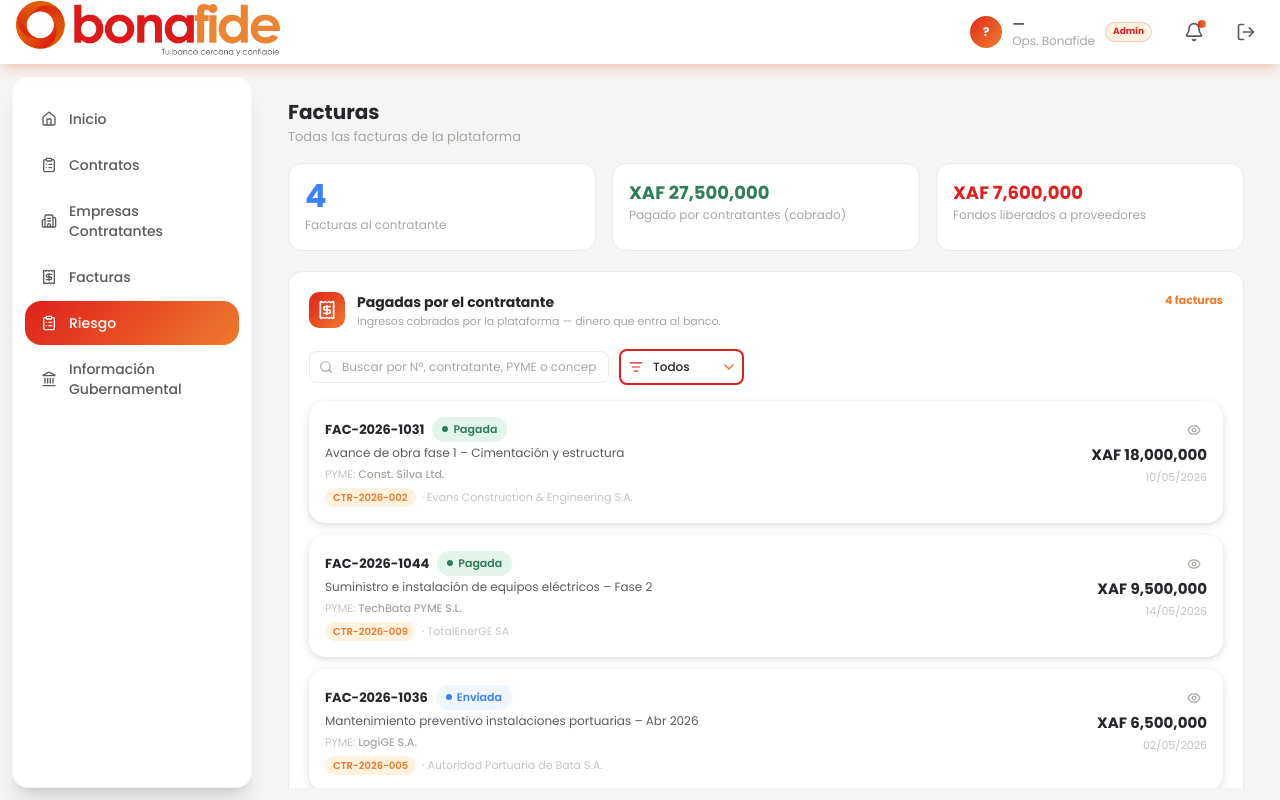
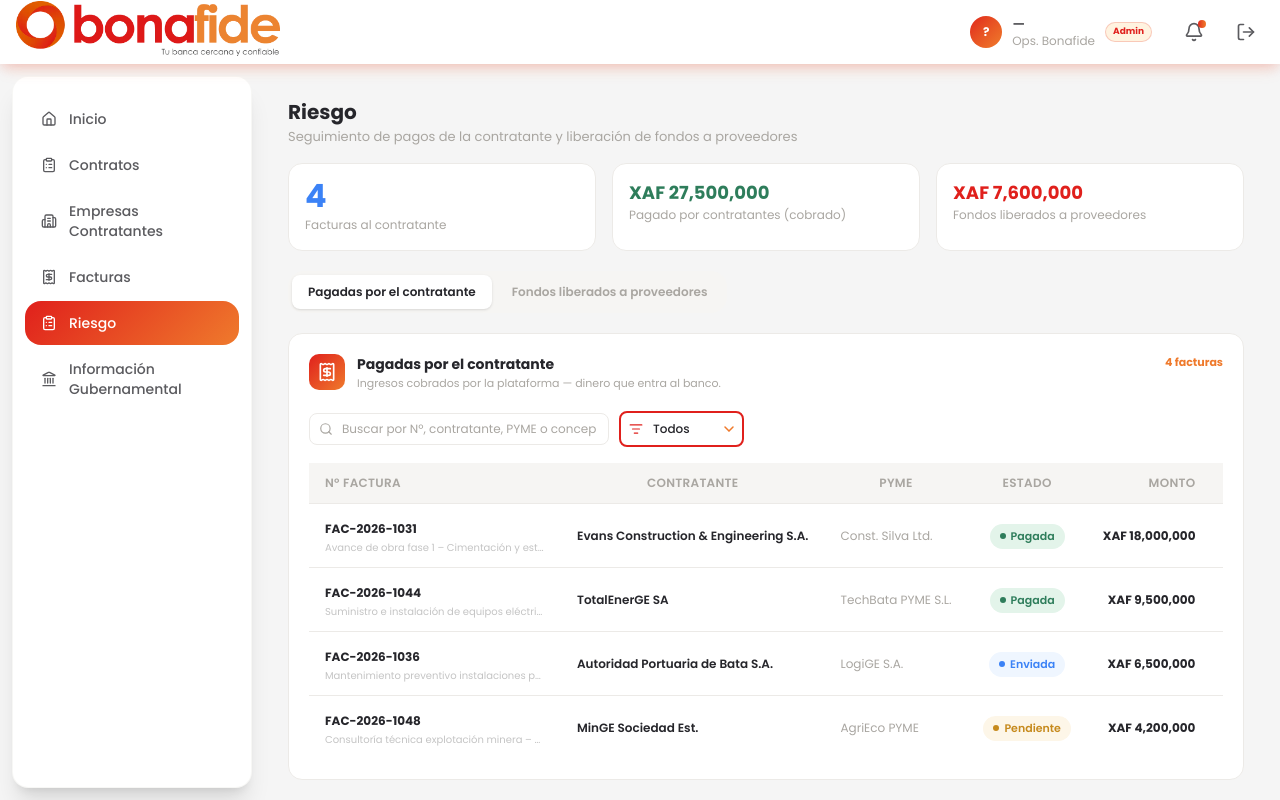
Before and after one commit to EbrickM/Cjuntos-revision, a React (Vite) app: page /admin/riesgo in a window 1280 px wide. Built offline with nearby package versions, Linux system fonts and the light colour scheme.

Commit message:
feat:adding detail in gubernamental information

```diff
--- a/src/pages/admin/AdminRisk.jsx
+++ b/src/pages/admin/AdminRisk.jsx
@@ -82,43 +82,84 @@ const SearchBar = ({ value, onChange, placeholder = 'Buscar…', withEstado = fa
   </div>
 );
 
-const FatCard = ({ inv, onDetalle }) => (
-  <div className="bg-white rounded-[16px] p-4 flex items-start gap-4 shadow-[0_3px_10px_rgba(0,0,0,0.10),0_1px_4px_rgba(0,0,0,0.06)]">
-    <div className="flex-1 min-w-0">
-      <div className="flex items-center gap-2 mb-0.5 flex-wrap">
-        <span className="text-[13px] font-bold text-text-1">{inv.id}</span>
-        <Badge variant={estadoVariant(inv.estado)}>{inv.estado}</Badge>
+// ── Tabla estilo Admin (igual que Contratos/FacturasAdmin) ────────────────────
+const TablaFacturas = ({ invs, busqueda, setBusqueda, filtro, setFiltro, onDetalle, proveedor }) => (
+  <>
+    <SearchBar
+      value={busqueda}
+      onChange={setBusqueda}
+      placeholder={proveedor ? 'Buscar por Nº, proveedor, PYME o concepto…' : 'Buscar por Nº, contratante, PYME o concepto…'}
+      compact
+      withEstado
+      estado={filtro}
+      onEstado={setFiltro}
+      estados={FILTROS_ESTADO}
+    />
+    <div className="overflow-x-auto">
+      <table className="w-full min-w-[820px]">
+        <thead className="bg-page-bg">
+          <tr className="border-b border-border">
+            {[
+              'Nº Factura',
+              proveedor ? 'Proveedor' : 'Contratante',
+              'PYME', 'Estado', 'Monto', 'Fecha', 'Detalle',
+            ].map((h, i) => (
+              <th key={h} className={`text-xs font-semibold text-text-4 uppercase tracking-wide px-4 py-3
+                ${i === 0 ? 'text-left' : i === 4 ? 'text-right' : 'text-center'}
+              `}>{h}</th>
+            ))}
+          </tr>
+        </thead>
+        <tbody>
+          {invs.map(inv => (
+            <tr key={inv.id} onClick={() => onDetalle(inv)}
+              className="border-b border-border last:border-0 cursor-pointer transition-colors hover:bg-orange-tint/40">
+              <td className="px-4 py-3 whitespace-nowrap">
+                <span className="text-[12px] font-bold text-text-1">{inv.id}</span>
+                <div className="text-[10px] text-text-5 max-w-[220px] truncate">{inv.concepto}</div>
+              </td>
+              <td className="px-4 py-3 text-[12px] font-semibold text-text-1 whitespace-nowrap">
+                {proveedor ? inv.proveedor : contratos[inv.contrato]}
+              </td>
+              <td className="px-4 py-3 text-[12px] text-text-4 whitespace-nowrap">{inv.pyme}</td>
+              <td className="px-4 py-3 text-center"><Badge variant={estadoVariant(inv.estado)}>{inv.estado}</Badge></td>
+              <td className="px-4 py-3 text-right text-[12px] font-bold text-text-1 whitespace-nowrap">{formatXaf(inv.monto)}</td>
+              <td className="px-4 py-3 text-center text-[11px] text-text-5 whitespace-nowrap">{inv.fecha}</td>
+              <td className="px-4 py-3 text-center">
+                <div onClick={e => e.stopPropagation()}>
+                  <button onClick={() => onDetalle(inv)} title="Ver detalle"
+                    className="p-1.5 rounded-[8px] hover:bg-orange-tint transition text-text-4 hover:text-orange cursor-pointer">
+                    <Eye className="w-4 h-4" />
+                  </button>
                 </div>
-      <div className="text-[12px] text-text-3 truncate mb-1">{inv.concepto}</div>
-      <div className="text-[11px] text-text-5 mb-1.5">
-        {inv.tipo === 'proveedor' && inv.proveedor
-          ? <span>Proveedor: <span className="font-medium text-text-4">{inv.proveedor}</span> · </span>
-          : null
-        }
-        PYME: <span className="font-medium text-text-4">{inv.pyme}</span>
+              </td>
+            </tr>
+          ))}
+          {invs.length === 0 && (
+            <tr>
+              <td colSpan={7} className="px-4 py-8 text-center text-[12px] text-text-4">
+                No hay {proveedor ? 'facturas de proveedores' : 'facturas al contratante'} que coincidan.
+              </td>
+            </tr>
+          )}
+        </tbody>
+      </table>
     </div>
-      <div className="flex items-center gap-1.5">
-        <span className="text-[10px] font-semibold text-orange-dark bg-orange-tint px-2 py-0.5 rounded-full">{inv.contrato}</span>
-        <span className="text-[11px] text-text-5 truncate">· {contratos[inv.contrato]}</span>
-      </div>
-    </div>
-    <div className="shrink-0 text-right">
-      <button onClick={() => onDetalle(inv)} title="Ver detalle"
-        className="p-1.5 rounded-[8px] hover:bg-orange-tint transition text-text-4 hover:text-orange cursor-pointer ml-auto">
-        <Eye className="w-3.5 h-3.5" />
-      </button>
-      <div className="text-[15px] font-extrabold text-text-1">{formatXaf(inv.monto)}</div>
-      <div className="text-[11px] text-text-5 mt-0.5">{inv.fecha}</div>
-    </div>
-  </div>
+  </>
 );
 
 export default function AdminRisk() {
-  const [detalle, setDetalle]       = useState(null);
-  const [busquedaCt, setBusquedaCt] = useState('');
-  const [filtroCt, setFiltroCt]     = useState('Todos');
+  const [tab, setTab]                 = useState('ct');
+  const [detalle, setDetalle]         = useState(null);
+  const [busquedaCt, setBusquedaCt]   = useState('');
+  const [filtroCt, setFiltroCt]       = useState('Todos');
   const [busquedaProv, setBusquedaProv] = useState('');
-  const [filtroProv, setFiltroProv] = useState('Todos');
+  const [filtroProv, setFiltroProv]   = useState('Todos');
+
+  const TABS = [
+    { id: 'ct',   lbl: 'Pagadas por el contratante' },
+    { id: 'prov', lbl: 'Fondos liberados a proveedores' },
+  ];
 
   const ctFacturas   = allInvoices.filter(inv => inv.tipo === 'contratante');
   const provFacturas = allInvoices.filter(inv => inv.tipo === 'proveedor');
@@ -129,7 +170,7 @@ export default function AdminRisk() {
   const provFiltradas = pesquisa(provFacturas, busquedaProv, filtroProv);
 
   return (
-    <AppShell active="adminRisk" role="admin" title="Facturas" sub="Todas las facturas de la plataforma">
+    <AppShell active="adminRisk" role="admin" title="Riesgo" sub="Seguimiento de pagos de la contratante y liberación de fondos a proveedores">
       <div className="fade-in space-y-5">
 
         {/* Resumen */}
@@ -146,55 +187,57 @@ export default function AdminRisk() {
           ))}
         </div>
 
-        {/* Pagadas por el contratante */}
+        {/* Selector superior entre las dos tablas */}
+        <div className="flex gap-1 bg-page-bg p-1 rounded-xl w-full sm:w-fit">
+          {TABS.map(t => (
+            <button key={t.id} onClick={() => setTab(t.id)}
+              className={`flex-1 py-2 px-4 rounded-[8px] text-[12px] font-semibold transition-all cursor-pointer whitespace-nowrap text-center ${
+                tab === t.id ? 'bg-white shadow-sm text-text-1' : 'text-text-4 hover:text-text-2'
+              }`}>
+              {t.lbl}
+            </button>
+          ))}
+        </div>
+
+        {/* ── Tab: Pagadas por el contratante ── */}
+        {tab === 'ct' && (
           <div className="bg-white rounded-[14px] border border-border p-5">
             {header(
               'Pagadas por el contratante',
               'Ingresos cobrados por la plataforma — dinero que entra al banco.',
               <span className="text-[11px] font-bold text-orange-dark whitespace-nowrap">{ctFacturas.length} facturas</span>
             )}
-          <SearchBar
-            value={busquedaCt}
-            onChange={setBusquedaCt}
-            placeholder="Buscar por Nº, contratante, PYME o concepto…"
-            compact
-            withEstado
-            estado={filtroCt}
-            onEstado={setFiltroCt}
-            estados={FILTROS_ESTADO}
+            <TablaFacturas
+              invs={ctFiltradas}
+              busqueda={busquedaCt}
+              setBusqueda={setBusquedaCt}
+              filtro={filtroCt}
+              setFiltro={setFiltroCt}
+              onDetalle={setDetalle}
+              proveedor={false}
             />
-          <div className="space-y-3">
-            {ctFiltradas.map(inv => <FatCard key={inv.id} inv={inv} onDetalle={setDetalle} />)}
-            {ctFiltradas.length === 0 && (
-              <div className="text-[12px] text-text-4 text-center py-8">No hay facturas al contratante que coincidan.</div>
+          </div>
         )}
-          </div>
-        </div>
 
-        {/* Fondos liberados a proveedores */}
+        {/* ── Tab: Fondos liberados a proveedores ── */}
+        {tab === 'prov' && (
           <div className="bg-white rounded-[14px] border border-border p-5">
             {header(
               'Fondos liberados a proveedores',
               'Pagos realizados a proveedores desde el crédito de cada PYME.',
               <span className="text-[11px] font-bold text-orange-dark whitespace-nowrap">{provFacturas.length} facturas</span>
             )}
-          <SearchBar
-            value={busquedaProv}
-            onChange={setBusquedaProv}
-            placeholder="Buscar por Nº, proveedor, PYME o concepto…"
-            compact
-            withEstado
-            estado={filtroProv}
-            onEstado={setFiltroProv}
-            estados={FILTROS_ESTADO}
+            <TablaFacturas
+              invs={provFiltradas}
+              busqueda={busquedaProv}
+              setBusqueda={setBusquedaProv}
+              filtro={filtroProv}
+              setFiltro={setFiltroProv}
+              onDetalle={setDetalle}
+              proveedor
             />
-          <div className="space-y-3">
-            {provFiltradas.map(inv => <FatCard key={inv.id} inv={inv} onDetalle={setDetalle} />)}
-            {provFiltradas.length === 0 && (
-              <div className="text-[12px] text-text-4 text-center py-8">No hay facturas de proveedores que coincidan.</div>
+          </div>
         )}
-          </div>
-        </div>
 
       </div>
 
--- a/src/pages/admin/InformacionGubernamental.jsx
+++ b/src/pages/admin/InformacionGubernamental.jsx
@@ -1,12 +1,14 @@
 import { useState } from 'react';
 import {
   Coins, Percent, Building2, Users, FileCheck2, Receipt,
-  FileBarChart, Send, CheckCircle2,
+  FileBarChart, Send, CheckCircle2, Eye,
 } from 'lucide-react';
 import AppShell from '../../components/layout/AppShell';
 import { StatCard } from '../../components/common/StatCard';
 import Badge from '../../components/ui/Badge';
 import Button from '../../components/ui/Button';
+import InfoRow from '../../components/ui/InfoRow';
+import Modal from '../../components/ui/Modal';
 import { Select } from '../../components/ui/FormGroup';
 
 // ── INFORMACIÓN GUBERNAMENTAL ──────────────────────────────────────────────
@@ -65,11 +67,32 @@ const INFORMES_INICIALES = {
 
 const informeBadge = (estado) => estado === 'Notificado' ? 'green' : 'yellow';
 
+// Contenido que se exporta en la notificación de cada informe, por ministerio.
+const contenidoExport = (ministerio) =>
+  ministerio === 'hidrocarburos'
+    ? [
+        { label: '% Contenido Nacional Promedio',             value: '62%' },
+        { label: 'PYMEs Locales Certificadas',                value: '18' },
+        { label: 'Empleo Local Generado',                     value: '340 personas' },
+        { label: 'Contratos con Cláusula de Contenido Nacional', value: '27' },
+        { label: 'Monto total facturado a hidrocarburos',     value: `${fmt(96_000_000)} XAF` },
+        { label: 'Proveedores locales registrados',           value: '23' },
+      ]
+    : [
+        { label: 'Recaudación Fiscal Facilitada',   value: `${fmt(210_000_000)} XAF` },
+        { label: 'Retenciones Reportadas',          value: `${fmt(12_500_000)} XAF` },
+        { label: '% Transacciones Digitalizadas',   value: '78%' },
+        { label: 'Empresas Bancarizadas vía Plataforma', value: '46' },
+        { label: 'Facturas digitalizadas en el período', value: '38' },
+        { label: 'Nuevas empresas bancarizadas',    value: '9' },
+      ];
+
 export default function AdminInformacionGubernamental() {
   const [ministerio, setMinisterio] = useState('hidrocarburos');
   const [periodicidad, setPeriodicidad] = useState('Mensual');
   const [informes, setInformes] = useState(INFORMES_INICIALES);
   const [toast, setToast] = useState({ visible: false, message: '' });
+  const [detalleInf, setDetalleInf] = useState(null);
 
   const showToast = (message) => {
     setToast({ visible: true, message });
@@ -176,7 +199,13 @@ export default function AdminInformacionGubernamental() {
                     <div className="text-[13px] font-bold text-text-1">{inf.periodo}</div>
                     <div className="text-[11px] text-text-4">{inf.tipo} · Generado {inf.fechaGeneracion}</div>
                   </div>
-                  <Badge variant={informeBadge(inf.estado)}>{inf.estado}</Badge>
+                  <div className="flex items-center gap-2">
+                    <button onClick={() => setDetalleInf(inf)} title="Ver detalles a exportar"
+                      className="p-1.5 rounded-[8px] hover:bg-orange-tint transition text-text-4 hover:text-orange cursor-pointer">
+                      <Eye className="w-4 h-4" />
+                    </button>
+                    <Badge variant={informeBadge(inf.estado)}>{inf.estado}</Badge>
+                  </div>
                 </div>
                 {inf.estado === 'Generado' ? (
                   <Button variant="primary" size="sm" onClick={() => handleNotificar(inf.id)} className="justify-center">
@@ -197,8 +226,8 @@ export default function AdminInformacionGubernamental() {
             <table className="w-full min-w-[640px]">
               <thead className="bg-page-bg">
                 <tr className="border-b border-border">
-                  {['Periodo', 'Tipo', 'Fecha de Generación', 'Estado', ''].map((h, i) => (
-                    <th key={h || 'accion'} className={`text-xs font-semibold text-text-4 uppercase tracking-wide px-4 py-3 ${i === 4 ? 'text-center' : 'text-left'}`}>{h}</th>
+                  {['Periodo', 'Tipo', 'Fecha de Generación', 'Estado', 'Detalle', ''].map((h, i) => (
+                    <th key={h || 'accion'} className={`text-xs font-semibold text-text-4 uppercase tracking-wide px-4 py-3 ${i >= 4 ? 'text-center' : 'text-left'}`}>{h}</th>
                   ))}
                 </tr>
               </thead>
@@ -210,6 +239,12 @@ export default function AdminInformacionGubernamental() {
                     <td className="px-4 py-3 text-[12px] text-text-4 whitespace-nowrap">{inf.fechaGeneracion}</td>
                     <td className="px-4 py-3">
                       <Badge variant={informeBadge(inf.estado)}>{inf.estado}</Badge>
+                    </td>
+                    <td className="px-4 py-3 text-center">
+                      <button onClick={() => setDetalleInf(inf)} title="Ver detalles a exportar"
+                        className="p-1.5 rounded-[8px] hover:bg-orange-tint transition text-text-4 hover:text-orange cursor-pointer">
+                        <Eye className="w-4 h-4" />
+                      </button>
                     </td>
                     <td className="px-4 py-3 text-center">
                       {inf.estado === 'Generado' ? (
@@ -228,7 +263,7 @@ export default function AdminInformacionGubernamental() {
                 ))}
                 {informesList.length === 0 && (
                   <tr>
-                    <td colSpan={5} className="px-4 py-8 text-center text-[12px] text-text-4">Aún no se generó ningún informe.</td>
+                    <td colSpan={6} className="px-4 py-8 text-center text-[12px] text-text-4">Aún no se generó ningún informe.</td>
                   </tr>
                 )}
               </tbody>
@@ -237,6 +272,40 @@ export default function AdminInformacionGubernamental() {
         </div>
 
       </div>
+
+      {/* ── Modal: Detalle del informe (contenido a exportar) ── */}
+      {detalleInf && (
+        <Modal
+          title={`Detalle del Informe · ${detalleInf.id}`}
+          onClose={() => setDetalleInf(null)}
+          footer={<Button variant="ghost" onClick={() => setDetalleInf(null)}>Cerrar</Button>}
+          wide
+        >
+          <div className="space-y-5">
+            <div className="grid grid-cols-2 sm:grid-cols-4 gap-4">
+              <InfoRow label="Periodo" value={detalleInf.periodo} />
+              <InfoRow label="Tipo" value={detalleInf.tipo} />
+              <InfoRow label="Estado" value={detalleInf.estado} />
+              <InfoRow label="Fecha de Generación" value={detalleInf.fechaGeneracion} />
+              {detalleInf.fechaNotificacion && (
+                <InfoRow label="Fecha de Notificación" value={detalleInf.fechaNotificacion} />
+              )}
+            </div>
+
+            <div>
+              <div className="text-[10px] font-semibold text-text-4 uppercase tracking-wide mb-2">Contenido a exportar · {ministerioLbl}</div>
+              <div className="grid grid-cols-1 sm:grid-cols-2 gap-3">
+                {contenidoExport(ministerio).map(({ label, value }) => (
+                  <div key={label} className="rounded-[10px] border border-border p-3 flex items-center justify-between gap-2 bg-page-bg/40">
+                    <span className="text-[12px] text-text-4">{label}</span>
+                    <span className="text-[13px] font-extrabold text-text-1 whitespace-nowrap">{value}</span>
+                  </div>
+                ))}
+              </div>
+            </div>
+          </div>
+        </Modal>
+      )}
 
       {/* ── Toast ── */}
       <div className={`fixed bottom-6 right-6 z-50 w-[340px] bg-white rounded-[14px] shadow-xl border border-border p-4 flex items-start gap-3 transition-all duration-300 ease-out
```
Lines whose indentation alone changed are shown as unchanged.
